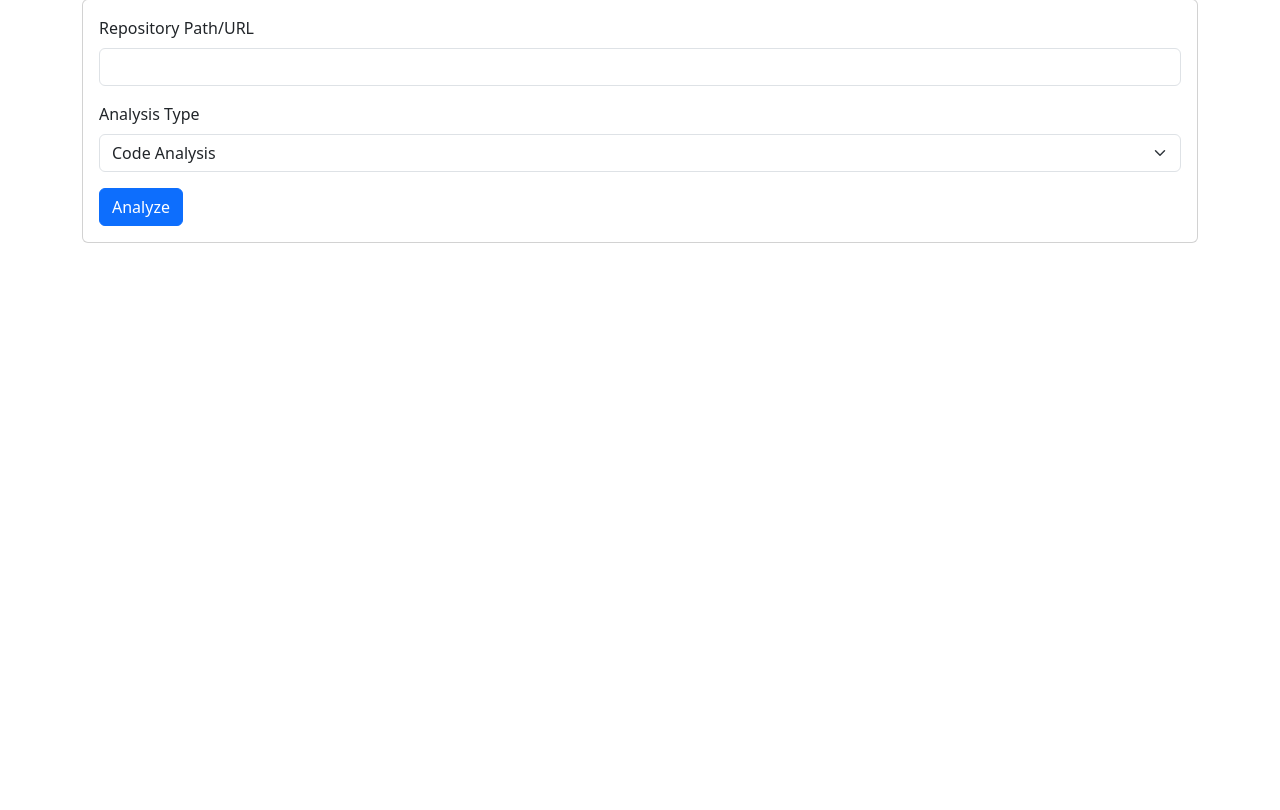
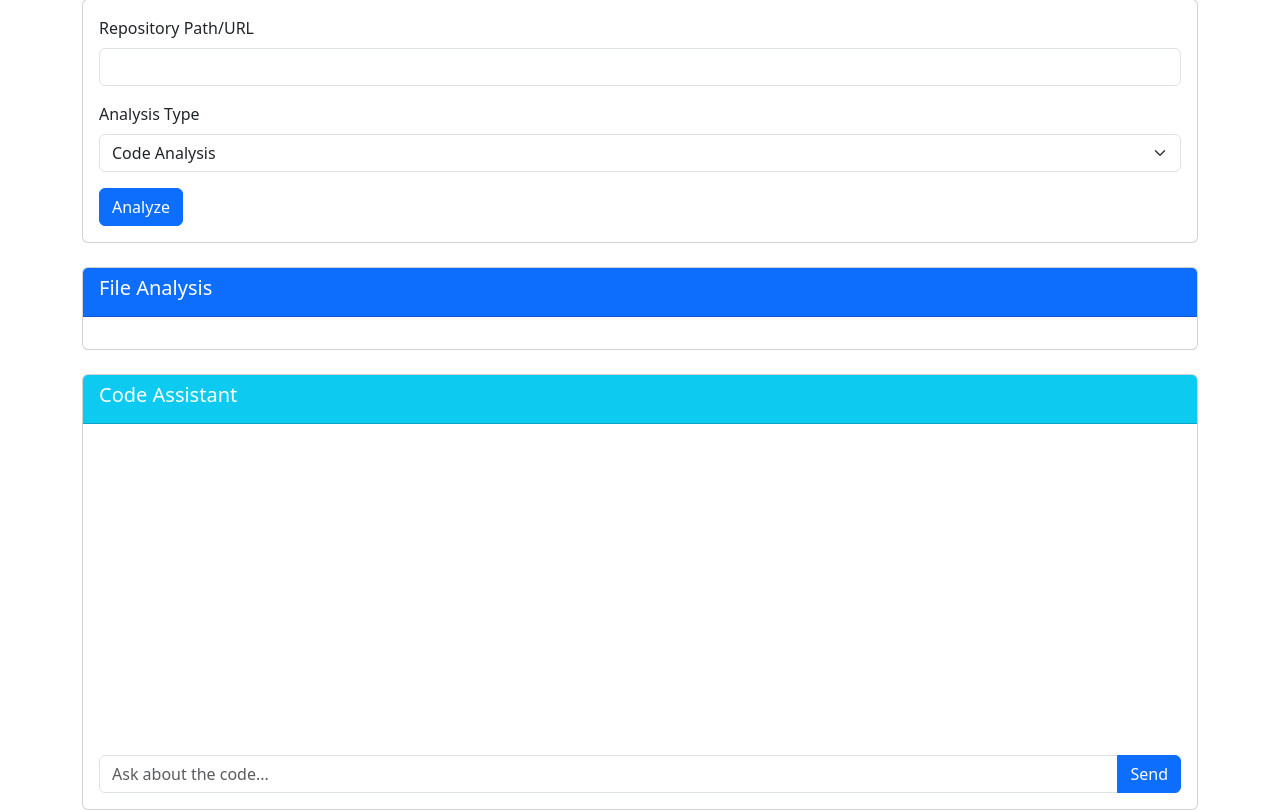
Before and after one commit to kaunghtut24/CodeAnalysis, a Flask app: template templates/index.html in a window 1280 px wide. Shown: the part 113-923 px from the top of the page. Before the commit the page ends 356 px from the top, so only its background shows below. Run offline with Flask 3, Linux system fonts and the light colour scheme; the template is opened without the code that fills it, so the values that code supplies are empty.

Commit message:
Implemented complete UI with file analysis and LLM chat integration: - Added file analysis panel with metrics visualization - Implemented chat interface with context awareness - Created API endpoints for both features - Added test cases and documentation

```diff
--- /dev/null
+++ b/app.py
@@ -0,0 +1,13 @@
+
+from flask import Flask
+from api_routes import api
+
+app = Flask(__name__)
+app.register_blueprint(api)
+
+@app.route('/')
+def index():
+    return "Code Analysis Service Running"
+
+if __name__ == '__main__':
+    app.run(host='0.0.0.0', port=5000)
--- a/static/js/app.js
+++ b/static/js/app.js
@@ -159,3 +159,90 @@ function renderDocumentationTab(data) {
 function renderChangelog(data) {
     return `<h3>Changelog</h3><pre>${data.changelog}</pre>`;
 }
+
+// Chat Interface Handlers
+document.getElementById('send-chat').addEventListener('click', handleChatSubmit);
+document.getElementById('chat-input').addEventListener('keypress', (e) => {
+    if (e.key === 'Enter') handleChatSubmit();
+});
+
+async function handleChatSubmit() {
+    const input = document.getElementById('chat-input');
+    const message = input.value.trim();
+    if (!message) return;
+
+    addChatMessage('user', message);
+    input.value = '';
+
+    try {
+        const response = await fetch('/api/chat', {
+            method: 'POST',
+            headers: { 'Content-Type': 'application/json' },
+            body: JSON.stringify({
+                message,
+                context: window.analysisResults || null
+            })
+        });
+        const data = await response.json();
+        addChatMessage('assistant', data.response);
+    } catch (error) {
+        addChatMessage('system', 'Error connecting to assistant');
+        console.error('Chat error:', error);
+    }
+}
+
+function addChatMessage(role, content) {
+    const messagesDiv = document.getElementById('chat-messages');
+    const messageDiv = document.createElement('div');
+    messageDiv.className = `alert ${role === 'user' ? 'alert-primary' : 'alert-secondary'}`;
+    messageDiv.innerHTML = `
+        <strong>${role.toUpperCase()}:</strong>
+        <div>${content}</div>
+    `;
+    messagesDiv.appendChild(messageDiv);
+    messagesDiv.scrollTop = messagesDiv.scrollHeight;
+}
+
+// File Analysis Handlers
+document.addEventListener('DOMContentLoaded', () => {
+    const fileInput = document.createElement('input');
+    fileInput.type = 'file';
+    fileInput.multiple = true;
+    fileInput.style.display = 'none';
+    fileInput.addEventListener('change', handleFileUpload);
+    document.body.appendChild(fileInput);
+
+    document.getElementById('file-analysis-results').addEventListener('click', () => {
+        fileInput.click();
+    });
+});
+
+async function handleFileUpload(e) {
+    const files = Array.from(e.target.files);
+    if (files.length === 0) return;
+
+    const formData = new FormData();
+    files.forEach(file => formData.append('files', file));
+
+    try {
+        const response = await fetch('/api/analyze/files', {
+            method: 'POST',
+            body: formData
+        });
+        const results = await response.json();
+        displayFileAnalysis(results);
+    } catch (error) {
+        console.error('File analysis error:', error);
+    }
+}
+
+function displayFileAnalysis(results) {
+    const container = document.getElementById('file-analysis-results');
+    container.innerHTML = results.map(file => `
+        <div class="file-result mb-3">
+            <h6>${file.filename}</h6>
+            <div>Lines: ${file.lines}</div>
+            <div>Complexity: ${file.complexity}</div>
+        </div>
+    `).join('');
+}
--- a/templates/index.html
+++ b/templates/index.html
@@ -29,6 +29,30 @@
             </div>
         </div>
         <div id="results" class="mt-4"></div>
+
+        <!-- File Analysis Panel -->
+        <div class="card mt-4">
+            <div class="card-header bg-primary text-white">
+                <h5>File Analysis</h5>
+            </div>
+            <div class="card-body">
+                <div id="file-analysis-results"></div>
+            </div>
+        </div>
+
+        <!-- LLM Chat Interface -->
+        <div class="card mt-4">
+            <div class="card-header bg-info text-white">
+                <h5>Code Assistant</h5>
+            </div>
+            <div class="card-body">
+                <div id="chat-messages" style="height: 300px; overflow-y: auto; margin-bottom: 15px;"></div>
+                <div class="input-group">
+                    <input type="text" id="chat-input" class="form-control" placeholder="Ask about the code...">
+                    <button id="send-chat" class="btn btn-primary">Send</button>
+                </div>
+            </div>
+        </div>
     </div>
     <script src="https://cdn.jsdelivr.net/npm/bootstrap@5.3.0/dist/js/bootstrap.bundle.min.js"></script>
     <script src="/static/js/app.js"></script>
```
Also changed, not shown: api_routes.py (added, +44 -0 lines), test_sample.py (added, +11 -0 lines), 1 other file.
